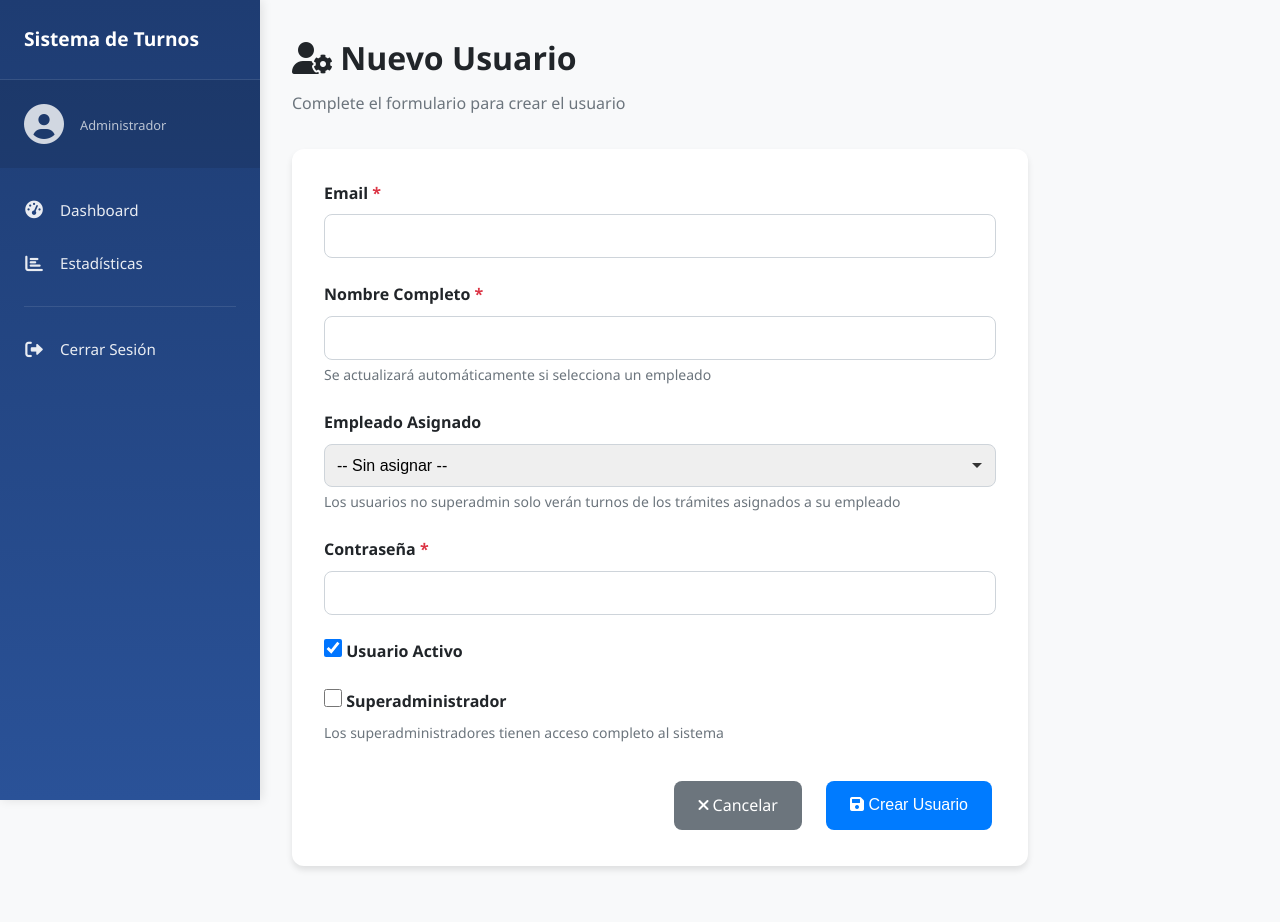
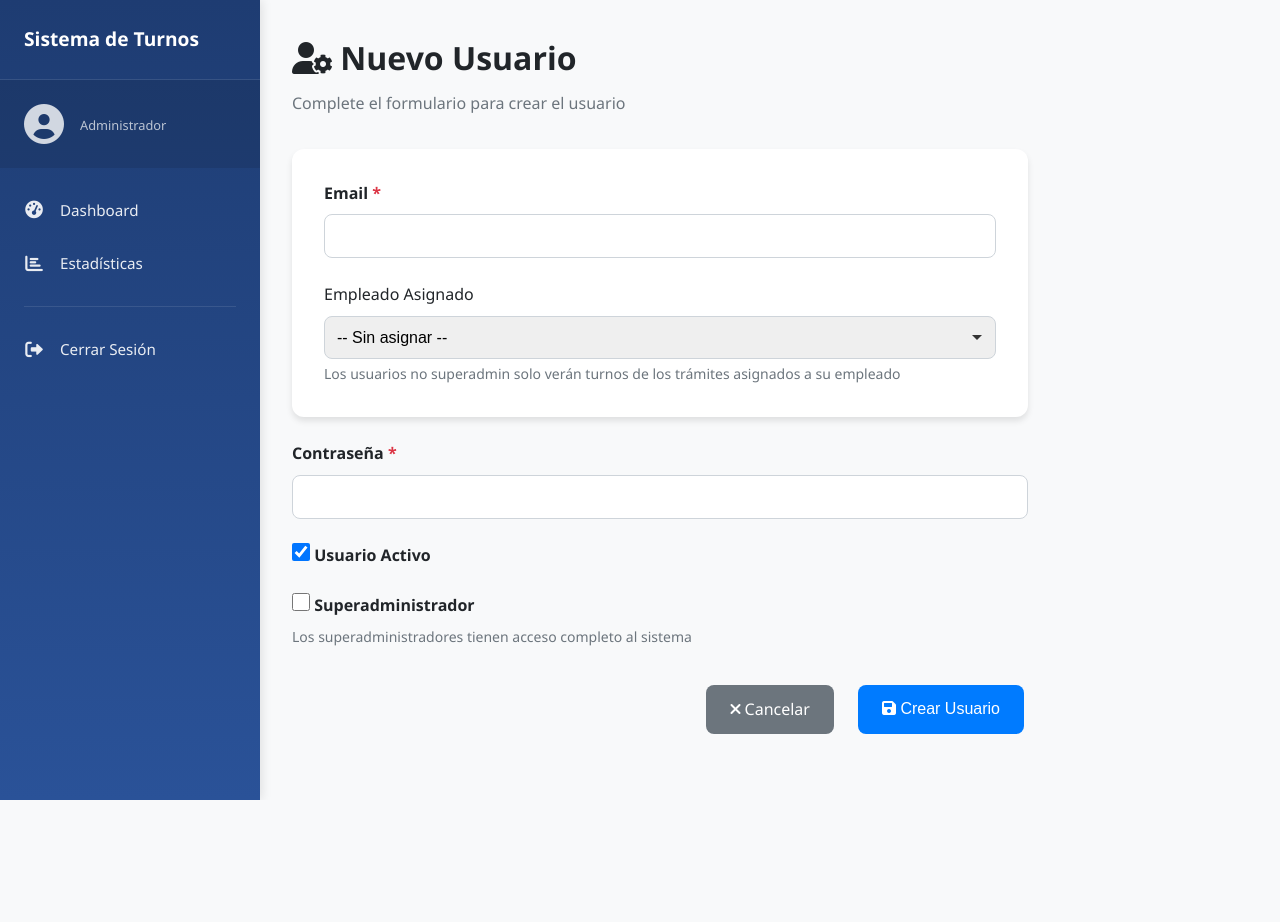
Before and after one commit to afosoriobyp/sistema-turno, a Flask app: template app/templates/admin/usuario_form.html in a window 1280 px wide. After the commit the page ends 800 px from the top, so only its background shows below. Run offline with Flask 3, Linux system fonts and the light colour scheme; the template is opened without the code that fills it: values that come from a table or form of the project are taken from there, others are empty.

Commit message:
Fix: Revertir campo nombre a hidden con auto-fill mejorado

```diff
--- a/app/templates/admin/usuario_form.html
+++ b/app/templates/admin/usuario_form.html
@@ -41,18 +41,10 @@
                                required>
                     </div>
 
-                    <div class="form-group">
-                        <label for="nombre">Nombre Completo <span class="required">*</span></label>
-                        <input type="text"
-                               id="nombre"
-                               name="nombre"
-                               class="form-control"
-                               value="{{ usuario.nombre if usuario else '' }}"
-                               required>
-                        <small class="form-text">
-                            Se actualizará automáticamente si selecciona un empleado
-                        </small>
-                    </div>
+                    <input type="hidden"
+                           id="nombre"
+                           name="nombre"
+                           value="{{ usuario.nombre if usuario else '' }}"
 
                     <div class="form-group" id="empleado_field" style="display: {{ 'none' if usuario and usuario.es_superadmin else 'block' }};">
                         <label for="empleado_id">Empleado Asignado</label>
@@ -198,10 +190,9 @@
 
             empleadoField.style.display = superadminCheck.checked ? 'none' : 'block';
 
-            // Si es superadmin
+            // Si es superadmin, asignar nombre y limpiar empleado
             if (superadminCheck.checked) {
-                campoNombre.value = campoNombre.value || 'Superadministrador';
-                campoNombre.removeAttribute('readonly');
+                campoNombre.value = campoNombre.value || 'Administrador del Sistema';
                 selectEmpleado.value = '';
             } else {
                 // Si no es superadmin, sincronizar con empleado si hay uno
@@ -219,18 +210,13 @@
                 // Extraer solo el nombre (antes del paréntesis)
                 const nombre = textoOpcion.split('(')[0].trim();
                 campoNombre.value = nombre;
-                // Hacer el campo readonly cuando se auto-completa desde empleado
-                campoNombre.setAttribute('readonly', 'readonly');
             } else {
-                // Si no hay empleado seleccionado, permitir edición
-                campoNombre.removeAttribute('readonly');
-                if (!campoNombre.value) {
-                    campoNombre.value = '';
-                }
+                // Si no hay empleado seleccionado, limpiar el nombre
+                campoNombre.value = '';
             }
         }
 
-        // Sincronizar al cargar la página si hay un empleado seleccionado
+        // Sincronizar al cargar la página
         document.addEventListener('DOMContentLoaded', function() {
             const selectEmpleado = document.getElementById('empleado_id');
             const superadminCheck = document.getElementById('es_superadmin');
@@ -240,14 +226,10 @@
             if (selectEmpleado.value) {
                 sincronizarNombre();
             } else if (superadminCheck.checked) {
-                // Si es superadmin sin empleado, asegurar que el nombre esté presente
+                // Si es superadmin sin empleado, asegurar que tenga nombre
                 if (!campoNombre.value) {
-                    campoNombre.value = 'Superadministrador';
+                    campoNombre.value = 'Administrador del Sistema';
                 }
-                campoNombre.removeAttribute('readonly');
-            } else {
-                // Sin empleado y sin superadmin, permitir edición libre
-                campoNombre.removeAttribute('readonly');
             }
         });
             sincronizarNombre();
```
